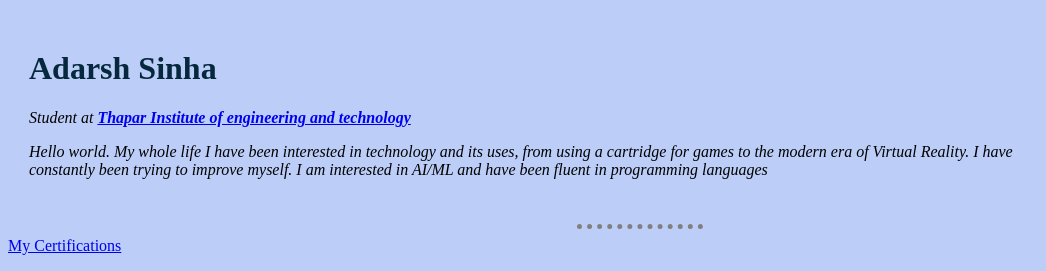
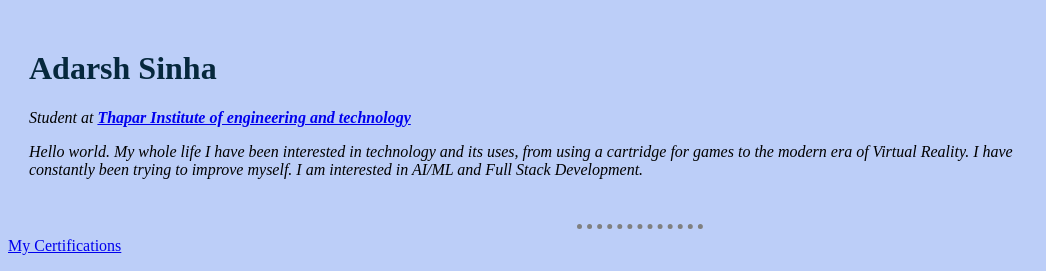
Before and after one commit to adarsh-crypto/Website, a plain HTML site: page index.html in a window 1280 px wide. Shown: the top 271 px of the page, 0-1046 px from the left. Drawn offline with Linux system fonts and the light colour scheme.

Commit message:
Update index.html

```diff
--- a/index.html
+++ b/index.html
@@ -21,7 +21,8 @@
         <p id ="bio">
         Hello world. My whole life I have been interested in technology and its uses, from using a
         cartridge for games to the modern era of Virtual Reality. I have constantly been trying to
-        improve myself. I am interested in AI/ML and have been fluent in programming languages
+        improve myself. I am interested in AI/ML and Full Stack Development.
+
         </p>
 
 
```
